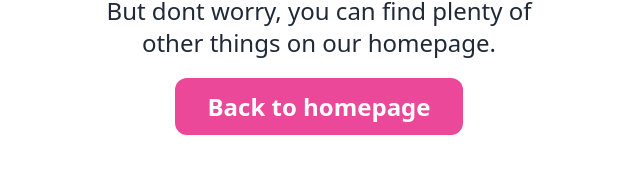
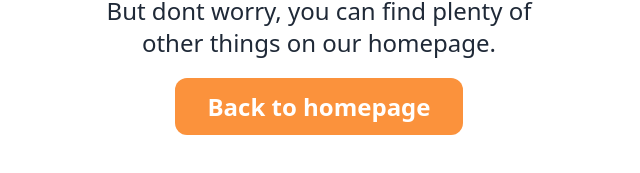
Before and after one commit to Roton02/Mission9, a React (Vite) app: page /ShowDetails in a window 1280 px wide. Shown: the part 381-554 px from the top of the page, without its empty margins (321-961 px from the left). Built offline with nearby package versions, Linux system fonts and the light colour scheme; no server answers.

Commit message:
resolved login page error show

```diff
--- a/index.html
+++ b/index.html
@@ -4,7 +4,7 @@
     <meta charset="UTF-8" />
     <link rel="icon"  type="" href="https://i.ibb.co/Gp8XXQw/p2.png" />
     <meta name="viewport" content="width=device-width, initial-scale=1.0" />
-    <title>RELUXURY-LANDS</title>
+    <title>RELAINS RELUX</title>
   </head>
   <body>
     <div id="root"></div>
--- a/src/page/ErrorePage/ErrorPage.jsx
+++ b/src/page/ErrorePage/ErrorPage.jsx
@@ -12,7 +12,7 @@ const ErrorPage = () => {
            <div className="max-w-md text-center">
                <p className="text-2xl font-semibold md:text-3xl">Sorry, we could not find this page.</p>
                <p className="mt-4 mb-8 dark:text-gray-600">But dont worry, you can find plenty of other things on our homepage.</p>
-               <Link to='/' className="px-8 py-3 text-white hover:bg-green-500 bg-pink-500 rounded-xl font-semibold  ">Back to homepage</Link>
+               <Link to='/' className="px-8 py-3 text-white hover:bg-gray-300 bg-orange-400 rounded-xl font-semibold  ">Back to homepage</Link>
            </div>
        </div>
    </section>
--- a/src/page/Login/Login.jsx
+++ b/src/page/Login/Login.jsx
@@ -29,7 +29,7 @@ const Login = () => {
       })
       .catch((error) => {
         setError(error.message)
-        toast.warning(error.message)
+        toast.warning(error.message.split('(')[1])
       });
     // console.log(user);
     e.target.reset();
```
Also changed, not shown: 1 other file (tests, documents, lock files or other folders).
